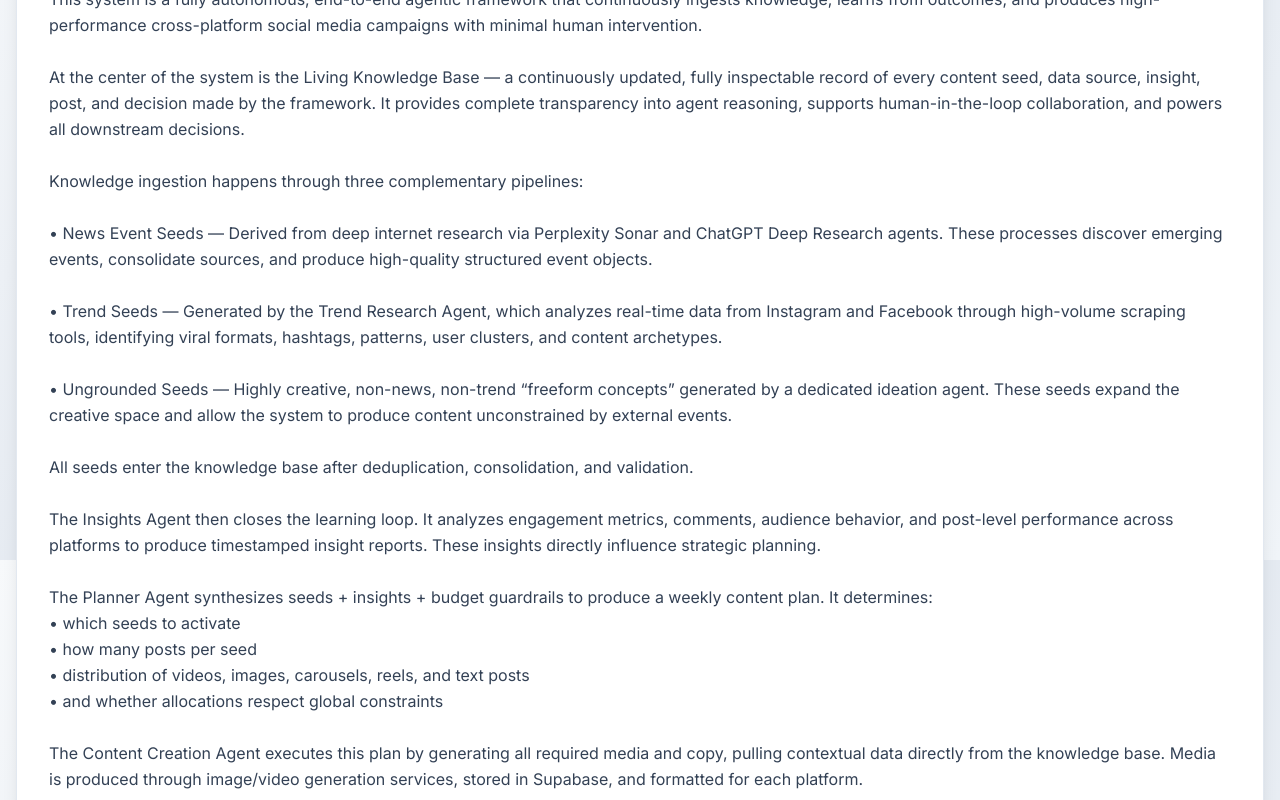
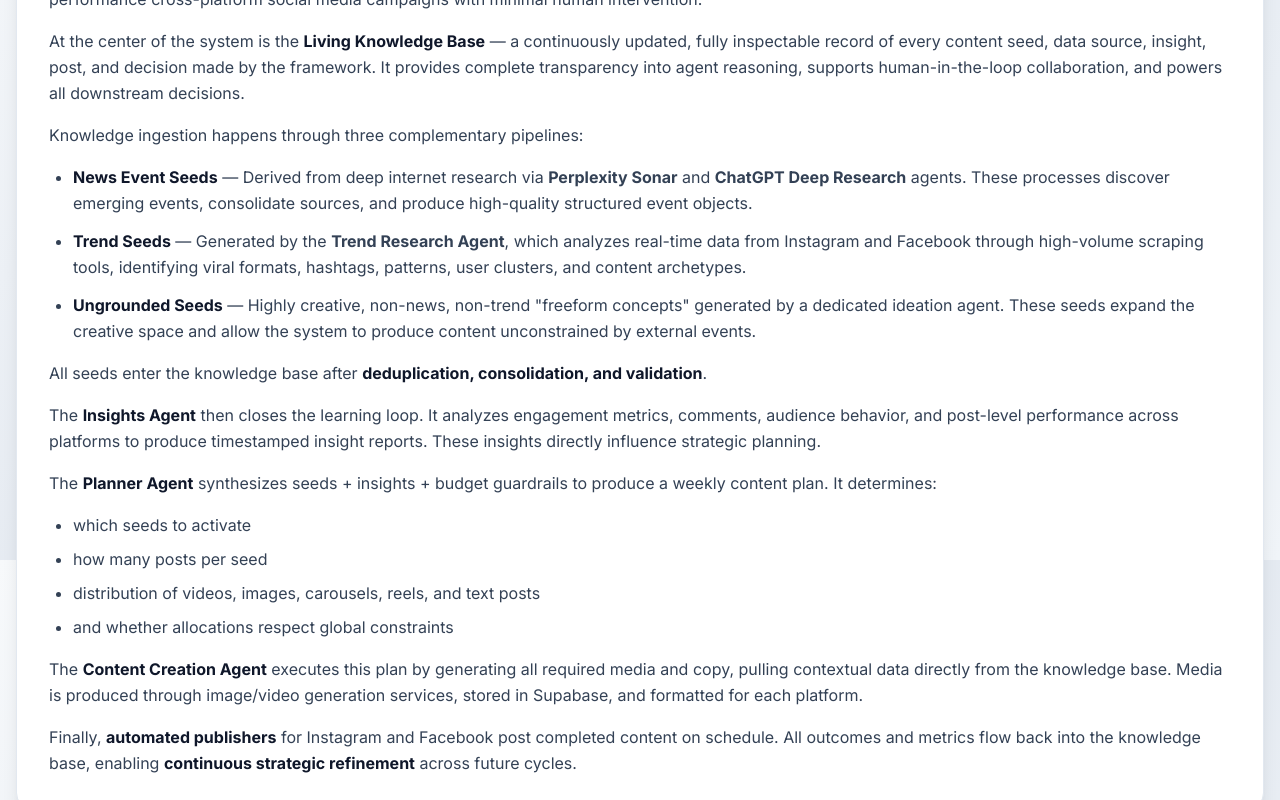
Before and after one commit to ethanrimes/agentic-campaign-mgmt-v2, a Next.js app in the folder frontend/: page / in a window 1280 px wide. Shown: the part 1840-2640 px from the top of the page. Built offline with nearby package versions, Linux system fonts and the light colour scheme.

Commit message:
smart bolding

```diff
--- a/frontend/app/page.tsx
+++ b/frontend/app/page.tsx
@@ -4,34 +4,6 @@ import { Brain, Network, TrendingUp, Target, Users, RefreshCw } from 'lucide-rea
 import ArchitectureDiagram from '@/components/home/ArchitectureDiagram'
 
 export default function Home() {
-  const highLevelOverview = `
-    This system is a fully autonomous, end-to-end agentic framework that continuously ingests knowledge, learns from outcomes, and produces high-performance cross-platform social media campaigns with minimal human intervention.
-
-    At the center of the system is the Living Knowledge Base — a continuously updated, fully inspectable record of every content seed, data source, insight, post, and decision made by the framework. It provides complete transparency into agent reasoning, supports human-in-the-loop collaboration, and powers all downstream decisions.
-
-    Knowledge ingestion happens through three complementary pipelines:
-
-    • News Event Seeds — Derived from deep internet research via Perplexity Sonar and ChatGPT Deep Research agents. These processes discover emerging events, consolidate sources, and produce high-quality structured event objects.
-
-    • Trend Seeds — Generated by the Trend Research Agent, which analyzes real-time data from Instagram and Facebook through high-volume scraping tools, identifying viral formats, hashtags, patterns, user clusters, and content archetypes.
-
-    • Ungrounded Seeds — Highly creative, non-news, non-trend “freeform concepts” generated by a dedicated ideation agent. These seeds expand the creative space and allow the system to produce content unconstrained by external events.
-
-    All seeds enter the knowledge base after deduplication, consolidation, and validation.
-
-    The Insights Agent then closes the learning loop. It analyzes engagement metrics, comments, audience behavior, and post-level performance across platforms to produce timestamped insight reports. These insights directly influence strategic planning.
-
-    The Planner Agent synthesizes seeds + insights + budget guardrails to produce a weekly content plan. It determines:
-    • which seeds to activate
-    • how many posts per seed
-    • distribution of videos, images, carousels, reels, and text posts
-    • and whether allocations respect global constraints
-
-    The Content Creation Agent executes this plan by generating all required media and copy, pulling contextual data directly from the knowledge base. Media is produced through image/video generation services, stored in Supabase, and formatted for each platform.
-
-    Finally, automated publishers for Instagram and Facebook post completed content on schedule. All outcomes and metrics flow back into the knowledge base, enabling continuous strategic refinement across future cycles.
-  `
-
   const contributions = [
     {
       title: 'Fully Autonomous Multi-Agent Pipeline',
@@ -104,9 +76,58 @@ export default function Home() {
       <section className="bg-white rounded-2xl shadow-xl p-8 border border-slate-200">
         <h2 className="text-3xl font-bold text-slate-900 mb-6 text-center">High Level Overview</h2>
         <div className="prose prose-slate max-w-none">
-          <p className="text-slate-700 leading-relaxed whitespace-pre-line">
-            {highLevelOverview}
-          </p>
+          <div className="text-slate-700 leading-relaxed space-y-4">
+            <p>
+              This system is a <strong className="text-slate-900">fully autonomous, end-to-end agentic framework</strong> that continuously ingests knowledge, learns from outcomes, and produces high-performance cross-platform social media campaigns with minimal human intervention.
+            </p>
+
+            <p>
+              At the center of the system is the <strong className="text-slate-900">Living Knowledge Base</strong> — a continuously updated, fully inspectable record of every content seed, data source, insight, post, and decision made by the framework. It provides complete transparency into agent reasoning, supports human-in-the-loop collaboration, and powers all downstream decisions.
+            </p>
+
+            <p>
+              Knowledge ingestion happens through three complementary pipelines:
+            </p>
+
+            <ul className="list-disc pl-6 space-y-3">
+              <li>
+                <strong className="text-slate-900">News Event Seeds</strong> — Derived from deep internet research via <strong>Perplexity Sonar</strong> and <strong>ChatGPT Deep Research</strong> agents. These processes discover emerging events, consolidate sources, and produce high-quality structured event objects.
+              </li>
+              <li>
+                <strong className="text-slate-900">Trend Seeds</strong> — Generated by the <strong>Trend Research Agent</strong>, which analyzes real-time data from Instagram and Facebook through high-volume scraping tools, identifying viral formats, hashtags, patterns, user clusters, and content archetypes.
+              </li>
+              <li>
+                <strong className="text-slate-900">Ungrounded Seeds</strong> — Highly creative, non-news, non-trend "freeform concepts" generated by a dedicated ideation agent. These seeds expand the creative space and allow the system to produce content unconstrained by external events.
+              </li>
+            </ul>
+
+            <p>
+              All seeds enter the knowledge base after <strong className="text-slate-900">deduplication, consolidation, and validation</strong>.
+            </p>
+
+            <p>
+              The <strong className="text-slate-900">Insights Agent</strong> then closes the learning loop. It analyzes engagement metrics, comments, audience behavior, and post-level performance across platforms to produce timestamped insight reports. These insights directly influence strategic planning.
+            </p>
+
+            <p>
+              The <strong className="text-slate-900">Planner Agent</strong> synthesizes seeds + insights + budget guardrails to produce a weekly content plan. It determines:
+            </p>
+
+            <ul className="list-disc pl-6 space-y-2">
+              <li>which seeds to activate</li>
+              <li>how many posts per seed</li>
+              <li>distribution of videos, images, carousels, reels, and text posts</li>
+              <li>and whether allocations respect global constraints</li>
+            </ul>
+
+            <p>
+              The <strong className="text-slate-900">Content Creation Agent</strong> executes this plan by generating all required media and copy, pulling contextual data directly from the knowledge base. Media is produced through image/video generation services, stored in Supabase, and formatted for each platform.
+            </p>
+
+            <p>
+              Finally, <strong className="text-slate-900">automated publishers</strong> for Instagram and Facebook post completed content on schedule. All outcomes and metrics flow back into the knowledge base, enabling <strong className="text-slate-900">continuous strategic refinement</strong> across future cycles.
+            </p>
+          </div>
         </div>
       </section>
 
```
